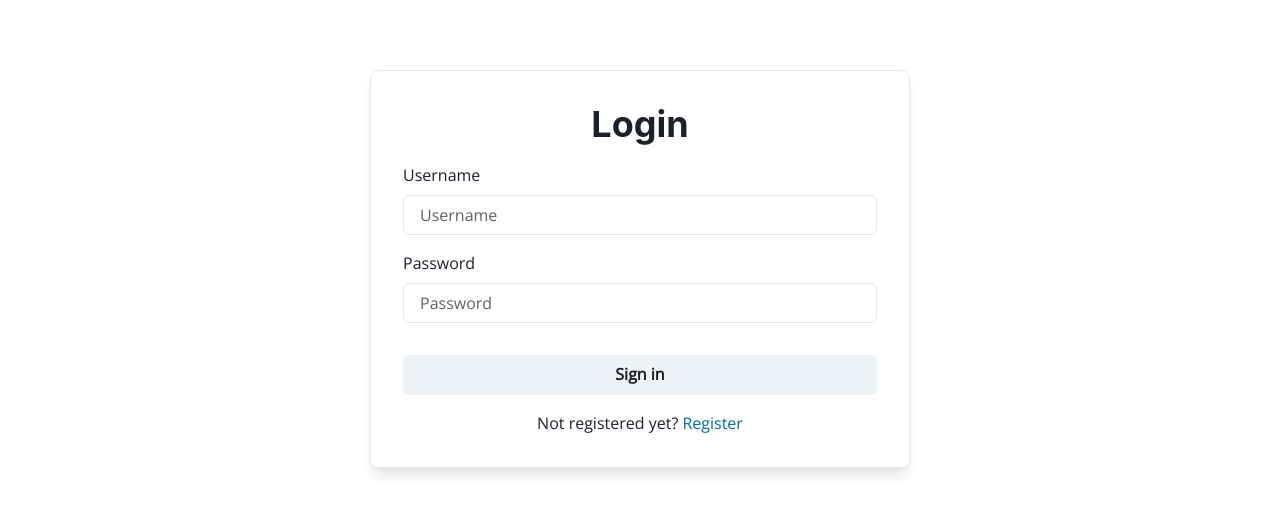
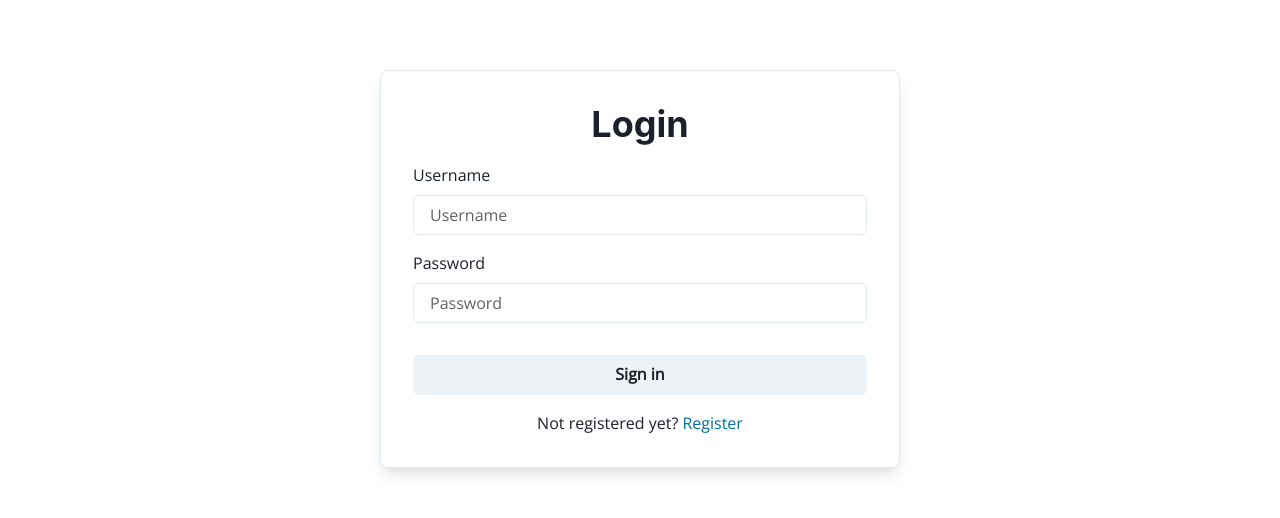
Before and after one commit to marsidev/overnote, a React (Create React App) app in the folder packages/app/: page /login in a window 1280 px wide. Shown: the part 167-685 px from the top of the page. Built offline with nearby package versions, Linux system fonts and the light colour scheme.

Commit message:
reduce sign form width

```diff
--- a/packages/app/src/components/Sign/SignForm/index.js
+++ b/packages/app/src/components/Sign/SignForm/index.js
@@ -63,8 +63,8 @@ const SignForm = (props) => {
       >
         <Box
           p={8}
-          maxWidth='540px'
-          w={['380px', '460px', '500px', '540px']}
+          maxWidth='520px'
+          w={['360px', '440px', '480px', '520px']}
           borderWidth={1}
           borderRadius={8}
           boxShadow={boxShadow}
```
